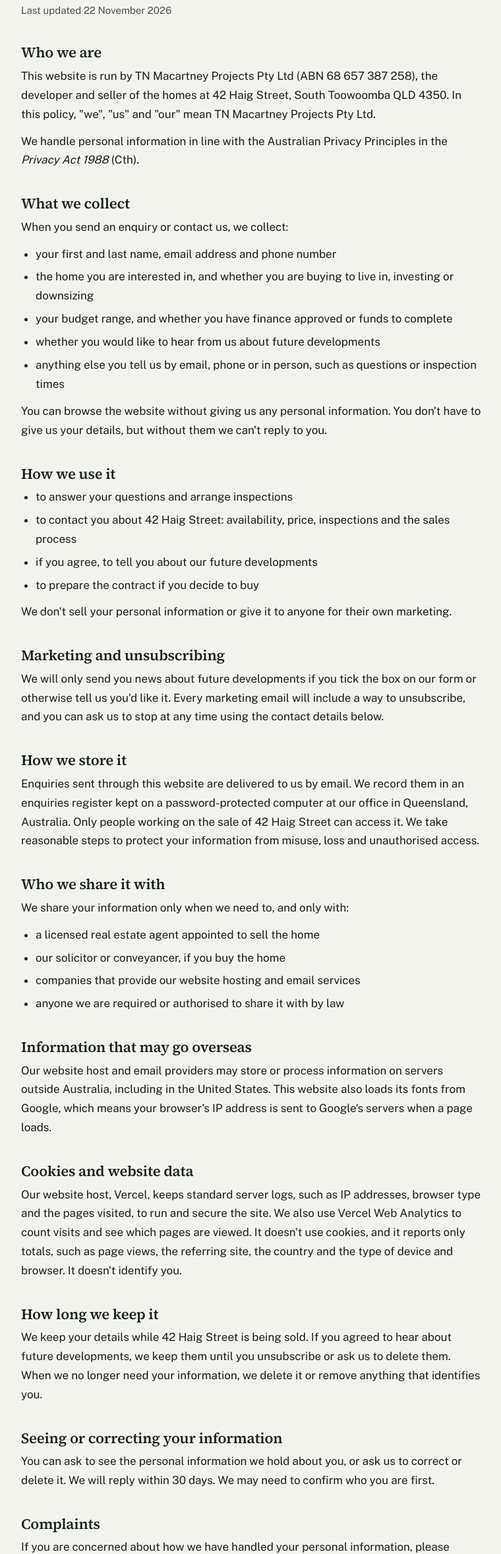
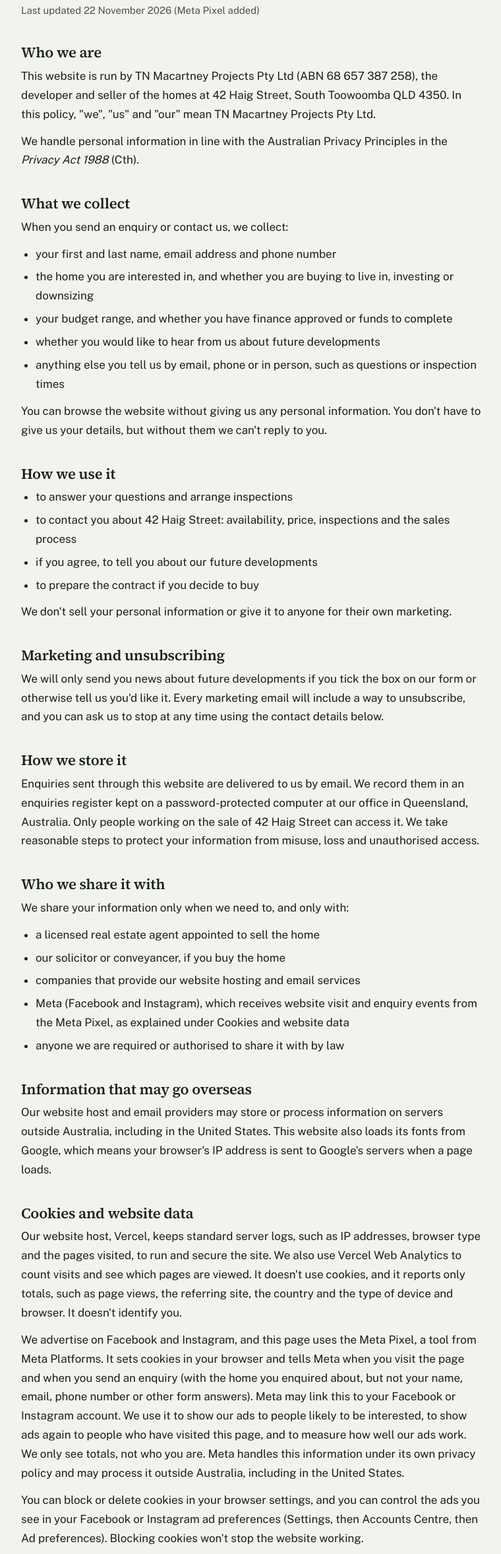
Before and after one commit to Carters-Group/projectcarter, a plain HTML site: page 42-haig-street/privacy.html in a window 1280 px wide. Shown: the part 208-2564 px from the top of the page at 66% size, without its empty margins (258-1018 px from the left). Drawn offline with nearby package versions, Linux system fonts and the light colour scheme.

Commit message:
42 Haig St: Meta Pixel switched on with the Haig-only dataset (1134666466156401). PageView on load, Lead and CompleteRegistration after a sent enquiry with the home only, never contact details. Privacy policy now covers the Meta Pixel and cookies
Co-Authored-By: Claude Opus 5.5 <noreply@anthropic.com>

```diff
--- a/42-haig-street/privacy.html
+++ b/42-haig-street/privacy.html
@@ -45,7 +45,7 @@ li{margin-bottom:6px}
   <a class="back" href="index.html">← Back to Haig On The Park</a>
   <p class="eyebrow">42 Haig Street, South Toowoomba</p>
   <h1>Privacy policy</h1>
-  <p class="meta">Last updated 22 November 2026</p>
+  <p class="meta">Last updated 22 November 2026 (Meta Pixel added)</p>
 
   <h2>Who we are</h2>
   <p>This website is run by TN Macartney Projects Pty Ltd (ABN 68 657 387 258), the developer and seller of the homes at 42 Haig Street, South Toowoomba QLD 4350. In this policy, "we", "us" and "our" mean TN Macartney Projects Pty Ltd.</p>
@@ -83,6 +83,7 @@ li{margin-bottom:6px}
     <li>a licensed real estate agent appointed to sell the home</li>
     <li>our solicitor or conveyancer, if you buy the home</li>
     <li>companies that provide our website hosting and email services</li>
+    <li>Meta (Facebook and Instagram), which receives website visit and enquiry events from the Meta Pixel, as explained under Cookies and website data</li>
     <li>anyone we are required or authorised to share it with by law</li>
   </ul>
 
@@ -91,6 +92,8 @@ li{margin-bottom:6px}
 
   <h2>Cookies and website data</h2>
   <p>Our website host, Vercel, keeps standard server logs, such as IP addresses, browser type and the pages visited, to run and secure the site. We also use Vercel Web Analytics to count visits and see which pages are viewed. It doesn't use cookies, and it reports only totals, such as page views, the referring site, the country and the type of device and browser. It doesn't identify you.</p>
+  <p>We advertise on Facebook and Instagram, and this page uses the Meta Pixel, a tool from Meta Platforms. It sets cookies in your browser and tells Meta when you visit the page and when you send an enquiry (with the home you enquired about, but not your name, email, phone number or other form answers). Meta may link this to your Facebook or Instagram account. We use it to show our ads to people likely to be interested, to show ads again to people who have visited this page, and to measure how well our ads work. We only see totals, not who you are. Meta handles this information under its own privacy policy and may process it outside Australia, including in the United States.</p>
+  <p>You can block or delete cookies in your browser settings, and you can control the ads you see in your Facebook or Instagram ad preferences (Settings, then Accounts Centre, then Ad preferences). Blocking cookies won't stop the website working.</p>
 
   <h2>How long we keep it</h2>
   <p>We keep your details while 42 Haig Street is being sold. If you agreed to hear about future developments, we keep them until you unsubscribe or ask us to delete them. When we no longer need your information, we delete it or remove anything that identifies you.</p>
```
Also changed, not shown: 42-haig-street/index.html (+3 -3 lines).
